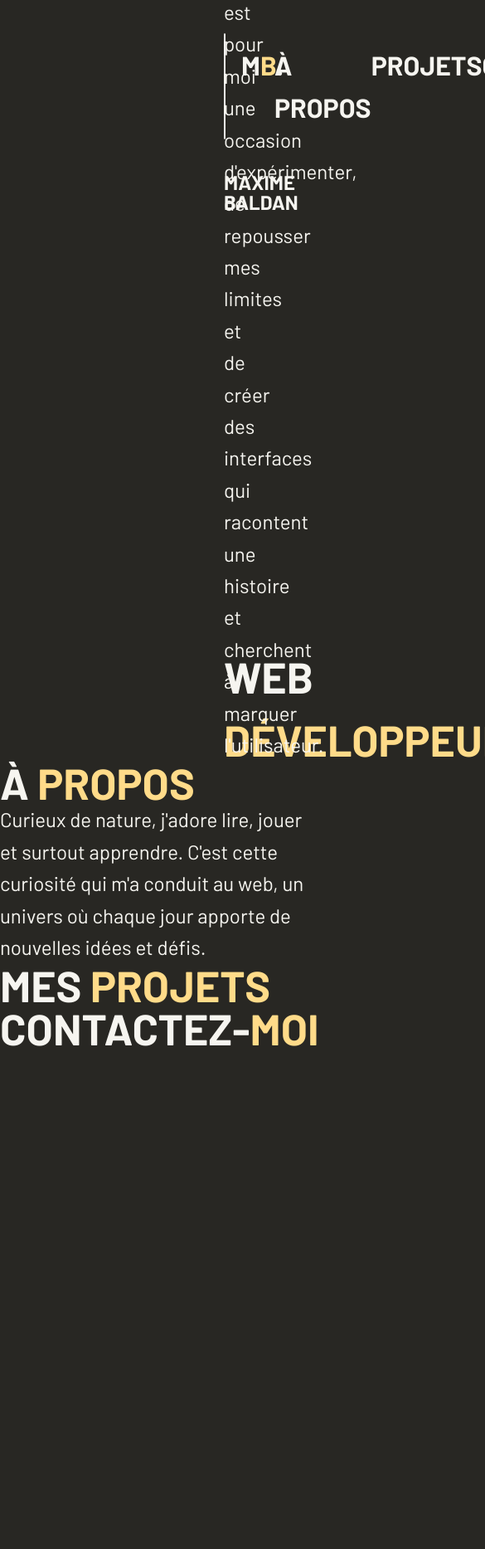
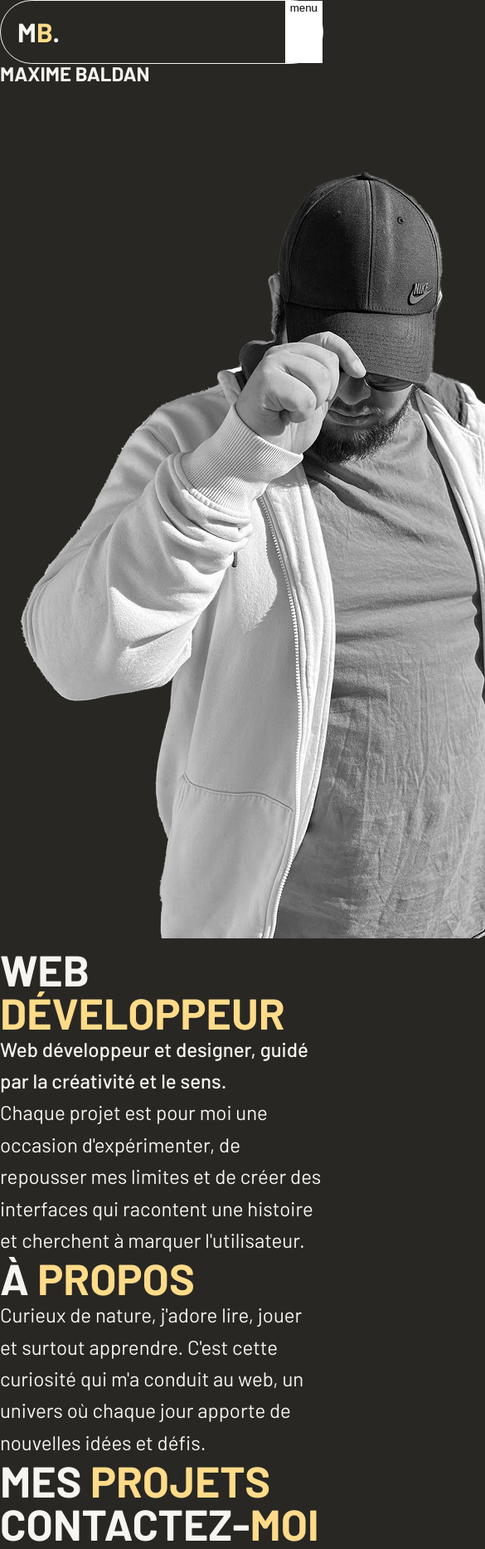
Before and after one commit to marnaroxwd/portfolio-2026, a plain HTML site: page index.html in a window 390 px wide. Shown: the top 1867 px of the page at 83% size, 585 px wide, since content can reach past the window. Before the commit the page ends 1270 px from the top, so only its background shows below. Drawn offline with Linux system fonts and the light colour scheme; files whose address does not match are found by name.

Commit message:
Commit 2 - Mise en place du burger menu

```diff
--- a/assets/script/app.js
+++ b/assets/script/app.js
@@ -0,0 +1,11 @@
+"use strict";
+
+const burger = document.querySelector('.burger');
+const menu = document.querySelector('.nav__list--menu');
+
+burger.addEventListener('click', () => {
+    const isOpen = menu.classList.toggle('is-open');
+    burger.setAttribute('aria-expanded', isOpen);
+    console.log("test");
+
+});
--- a/assets/styles/_nav.scss
+++ /dev/null
@@ -1,22 +0,0 @@
-.nav{
-    display: flex;
-    flex-direction: row;
-    justify-content: space-between;
-    font-size: 32px;
-    margin: 40px 270px;
-    border: solid 1px $text-color;
-    border-radius: 50px;
-    &__list{
-        display: flex;
-        flex-direction: row;
-        justify-content: space-between  ;
-        width: 100%;
-        margin: 12px 20px;
-    }
-    &__link{
-        color: $text-color;
-        text-transform: uppercase;
-        font-weight: $font-weight-bold;
-
-    }
-}
--- /dev/null
+++ b/assets/styles/components/_nav.scss
@@ -0,0 +1,57 @@
+.nav{
+    display: flex;
+    flex-direction: row;
+    justify-content: space-between;
+    font-size: 32px;
+    border: solid 1px $text-color;
+    border-radius: 50px;
+    @media (min-width: 1200px) {
+        margin: 40px 270px;
+    }
+    &__list{
+        display: flex;
+        flex-direction: row;
+        justify-content: space-between  ;
+        width: 100%;
+        margin: 12px 20px;
+        &--menu{
+            @media(max-width: 768px) {
+                position: absolute;
+                top: 0;
+                right: 0;
+                margin: 0;
+                height: 100vh;
+                flex-direction: column;
+                background: $background-color;
+                display: none;
+            }
+            &.is-open {
+                display: flex;
+                justify-content: space-evenly;
+                align-items: center;
+    }
+        }
+    }
+    &__link{
+        color: $text-color;
+        text-transform: uppercase;
+        font-weight: $font-weight-bold;
+
+    }
+}
+
+
+/* Burger */
+.burger {
+    display: flex;
+    flex-direction: column;
+    gap: 5px;
+    background: none;
+    border: none;
+    cursor: pointer;
+    background-color: white;
+    z-index: 10;
+    @media(min-width: 769px) {
+        display: none;
+    }
+}
--- a/assets/styles/layout/_accueil.scss
+++ b/assets/styles/layout/_accueil.scss
@@ -1,29 +1,31 @@
-.accueil{
-    position:relative;
-    height: 84vh;
-    margin: 0 270px;
-    &__img{
-        position: absolute;
-        left: 50%;
-        bottom: 0%;
-        transform: translateX(-50%);
-        width: 50%;
-    }
-    &__h2{
-        position: absolute;
-        bottom: 0;
-        left: 0;
-        display: flex;
-        flex-direction: column;
-        gap: 24px;
-    }
-    &__description{
-        position: absolute;
-        max-width: 25%;
-        bottom: 0;
-        right: 0;
-        display: flex;
-        flex-direction: column;
-        gap: 24px;
-    }
-}
+// .accueil{
+//     margin-top: 80px;
+//     @media (min-width: 1200px) {
+//         margin: 0 270px;
+//         height: 84vh;
+//     }
+//     &__img{
+//         position: absolute;
+//         left: 50%;
+//         bottom: 0%;
+//         transform: translateX(-50%);
+//         width: 50%;
+//     }
+//     &__h2{
+//         position: absolute;
+//         bottom: 0;
+//         left: 0;
+//         display: flex;
+//         flex-direction: column;
+//         gap: 24px;
+//     }
+//     &__description{
+//         position: absolute;
+//         max-width: 25%;
+//         bottom: 0;
+//         right: 0;
+//         display: flex;
+//         flex-direction: column;
+//         gap: 24px;
+//     }
+// }
--- a/assets/styles/styles.scss
+++ b/assets/styles/styles.scss
@@ -3,7 +3,7 @@
 @import 'base/typography';
 @import 'layout/main';
 @import 'layout/accueil';
-@import'./nav';
+@import'components/nav';
 
 body {
   background-color: $background-color;
--- a/index.html
+++ b/index.html
@@ -11,15 +11,29 @@
 <body>
     <header>
 <nav class="nav">
-            <ul class="nav__list">
-                <li class="nav__el"><a class="nav__link" href="#accueil">M<span class="yellowpart">B</span>.</a></li>
+    <!-- Logo toujours visible -->
+    <ul class="nav__list nav__list--logo">
+        <li class="nav__el">
+            <a class="nav__link" href="#accueil">
+                M<span class="yellowpart">B</span>.
+            </a>
+        </li>
     </ul>
-            <ul class="nav__list">
+
+    <!-- Bouton burger (visible en mobile) -->
+
+
+    <!-- Menu à masquer en mobile -->
+    <ul class="nav__list nav__list--menu">
         <li class="nav__el"><a class="nav__link" href="#about">À propos</a></li>
         <li class="nav__el"><a class="nav__link" href="#projects">Projets</a></li>
         <li class="nav__el"><a class="nav__link" href="#contact">Contact</a></li>
     </ul>
+    <button class="burger" aria-label="Menu" aria-expanded="false">
+        menu
+    </button>
 </nav>
+
     </header>
     <main>
         <section id="accueil" class="accueil">
```
Also changed, not shown: assets/styles/styles.css, 1 other file. Lines whose indentation alone changed are shown as unchanged.
